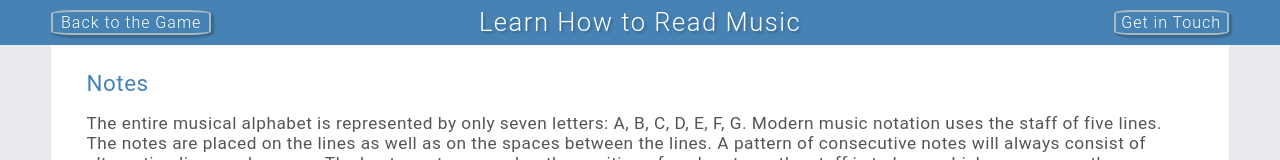
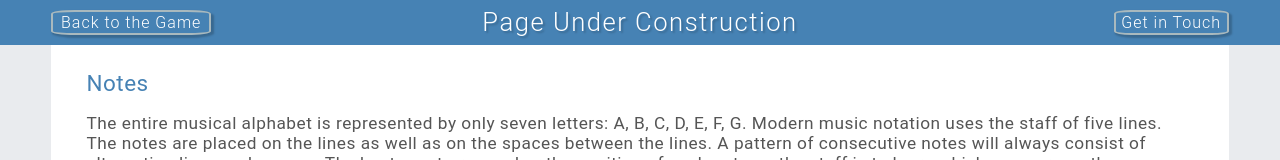
Before and after one commit to igorcweb/note-learning-game, a website built with webpack: page docs/info.html in a window 1280 px wide. Shown: the top 160 px of the page. Built offline with nearby package versions, Linux system fonts and the light colour scheme.

Commit message:
page under construction

```diff
--- a/docs/info.html
+++ b/docs/info.html
@@ -11,7 +11,7 @@
 <body>
 
 	<div class="top-panel">
-		<h1 class="info heading">Learn How to Read Music</h1>
+		<h1 class="info heading">Page Under Construction</h1>
 		<div class="button button__back"><a href="index.html">Back to the Game</a></div>
 		<div class="button button__email"><a href="mailto:notelearninggame@gmail.com?subject=Note-Learning Game">Get in Touch</a></div>
 	</div>
```
